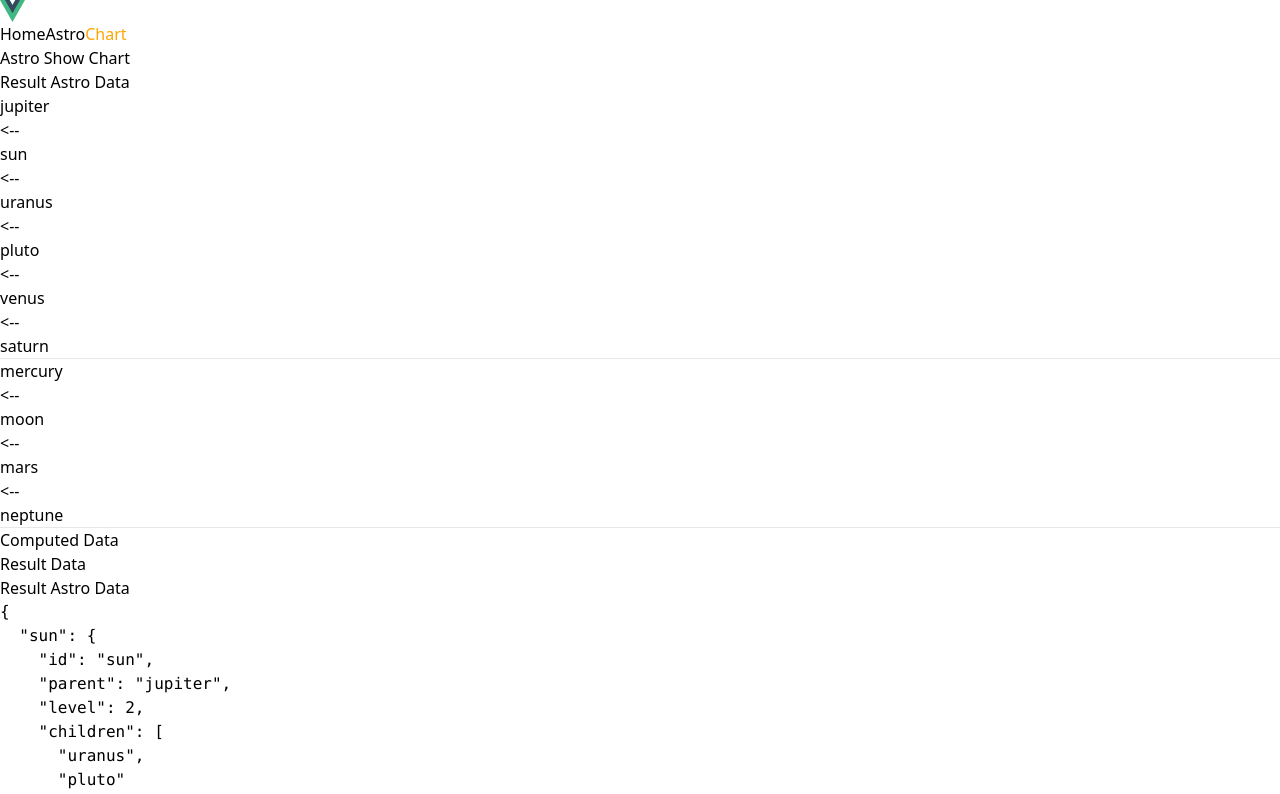
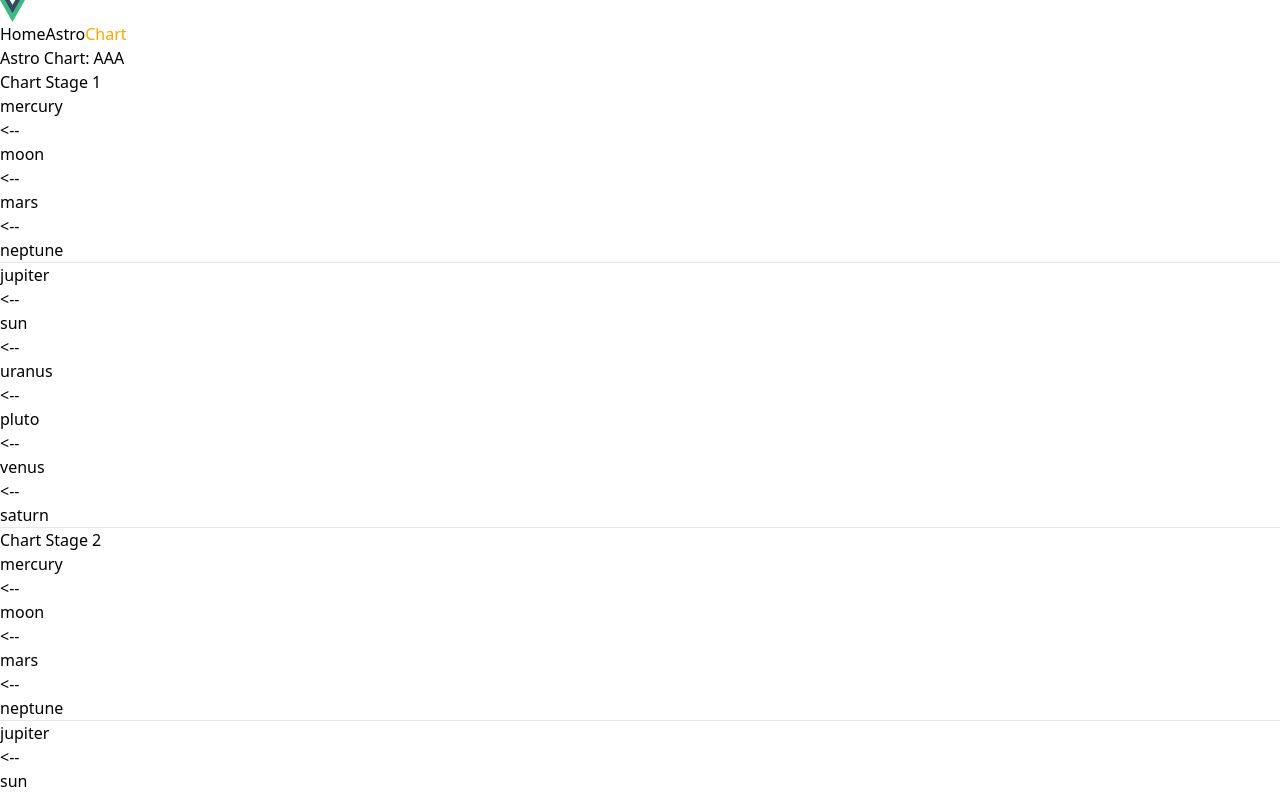
Before and after one commit to alexnas/vue-astro, a Vue app: page /chart in a window 1280 px wide. Shown: the top 794 px of the page. Built offline with nearby package versions, Linux system fonts and the light colour scheme.

Commit message:
Fully rewrite the whole astroData store logic (and views accordingly)

```diff
--- a/src/stores/astroData.ts
+++ b/src/stores/astroData.ts
@@ -1,171 +1,184 @@
-import { onMounted, computed, reactive, ref } from 'vue'
-import { defineStore, storeToRefs } from 'pinia'
-import type { IConverted2, IPersonSet } from './../types'
-import { useZodiacDataStore } from '@/stores/zodiacData'
+import { ref } from 'vue'
+import { defineStore } from 'pinia'
+import type { IConverted2, IPersonSet } from '../types'
+import { dummyZodiac } from '@/data/dummyZodiacData'
+import zodiacPlanets from '@/constants/zodiacPlanets'
+import { dummyData } from '@/data/basicData'
 
 export const useAstroDataStore = defineStore('astroData', () => {
-  const zodiacDataStore = useZodiacDataStore()
-  const { initAstroObjAll } = storeToRefs(zodiacDataStore)
-  let initObj = reactive<IPersonSet>({ ...initAstroObjAll.value[0] }) // Initial data to compute
+  const initObj = ref<IPersonSet>({}) // Initial data to compute - old fashion
+  const initAstroDummyObj = ref<IPersonSet>({}) // Initial data to compute - from dummy Astro
+  const initZodiacObj = ref<IPersonSet>({}) // Initial zodiac data to compute - from dummy Zodiac
+  const initAstroObjAll = ref<IPersonSet[]>([]) // Initial astro data from zodiac to compute - from dummy Zodiac
+  const baseLevel = ref<string[][]>([]) // Base lavel ids all around
+  const baseLevelFlat = ref<string[]>([]) // Base lavel ids all around - flat array
+  const allBranches = ref<string[][]>([]) // All branches
+  const tails = ref<string[]>([]) // tail items in all branches
+  const convertedRes = ref<IConverted2>({}) // Resulted object after all convertions
 
-  const baseLevel = reactive<string[][]>([]) // Base lavel ids all around
-  const baseLevelFlatMono = reactive<string[]>([]) // Base lavel ids in MONO groups
-  const baseLevelFlatPoly = ref<string[]>([]) // Base lavel ids in POLY groups
-  const idsAllArr = reactive<string[]>(Object.keys(initObj)) // All ids (keys) from initial object
-  const convertedRes = ref<IConverted2>({}) // Resulted object after all convertions
-  const additionalDataObj = ref<IConverted2>({}) // Data object for additional Ids (for vulcan and earth)
-  const currenLevel = ref<number>(1) // Current level number
-  const idsByLevel = reactive<string[][]>([]) // Ids, grouped by level
-
-  const convertedResultDataObj = computed((): IConverted2 => {
-    return getConvertedDataObj()
-  })
-
-  const getConvertedDataObj = (): IConverted2 => {
-    const obj = {} as IConverted2
-    Object.keys(initObj).forEach((planet) => {
-      const parent: string = initObj[planet]
-      obj[planet] = { id: planet, parent, level: -1, children: [] }
+  const getEmptyResObj = (initialObj: IPersonSet): IConverted2 => {
+    const resObj = {} as IConverted2
+    Object.keys(initialObj).forEach((planet) => {
+      const parent: string = initialObj[planet]
+      resObj[planet] = { id: planet, parent, level: -1, children: [] }
     })
-    return obj
+    Object.values(initialObj).forEach((planet) => {
+      if (planet === 'earth' || planet === 'vulcan') {
+        resObj[planet] = { id: planet, parent: planet, level: 1, children: [] }
+      }
+    })
+    return resObj
   }
 
-  const baseLevelFlatTotal = computed((): string[] => {
-    return [...baseLevelFlatMono, ...baseLevelFlatPoly.value]
-  })
+  type IInvertedObj = { [key: string]: string[] }
 
-  const allLevelsFlatTotal = computed((): string[] => {
-    let res: string[] = []
-    idsByLevel.forEach((item: string[]) => {
-      res = [...res, ...item]
+  const inverseInitObj = (initialObj: IPersonSet): IInvertedObj => {
+    const invertedObj = {} as IInvertedObj
+    Object.values(initialObj).forEach((currVal) => {
+      invertedObj[currVal] = []
+    })
+
+    Object.keys(initialObj).forEach((currKey) => {
+      const currVal: string = initialObj[currKey]
+      if (!baseLevelFlat.value.includes(currKey)) {
+        invertedObj[currVal].push(currKey)
+      }
+    })
+    return invertedObj
+  }
+
+  const getResIdsObj = (): IConverted2 => {
+    const EmptyResObj = getEmptyResObj({ ...initObj.value })
+    const invertedObj: IInvertedObj = inverseInitObj({ ...initObj.value })
+    const obj: IConverted2 = { ...EmptyResObj }
+
+    allBranches.value.forEach((branch) => {
+      for (let i = 0; i < branch.length; i++) {
+        const planet = branch[i]
+        const parent: string = initObj.value[planet] || planet
+        obj[planet]['parent'] = parent
+        obj[planet]['level'] = branch.length - i
+      }
+      Object.keys(invertedObj).forEach((currKey) => {
+        obj[currKey]['children'] = invertedObj[currKey]
+      })
+    })
+
+    convertedRes.value = obj
+    return convertedRes.value
+  }
+  const chooseInitialAstroData = () => {
+    initObj.value = { ...initAstroObjAll.value[0] }
+    // initObj.value = { ...initAstroObjAll.value[1] }
+    // initObj.value = { ...initAstroObjAll.value[2] }
+    // initObj.value = { ...initAstroDummyObj.value }
+  }
+
+  const getDummyAstroData = () => {
+    initAstroDummyObj.value = { ...dummyData }
+  }
+
+  const getZodiacData = () => {
+    initZodiacObj.value = { ...dummyZodiac }
+  }
+
+  const getAstroFromZodiac = () => {
+    getZodiacData()
+    getDummyAstroData()
+    const initAstroObjFirst: IPersonSet | null = {}
+    const initAstroObjSecond: IPersonSet | null = {}
+    const initAstroObjThird: IPersonSet | null = {}
+    Object.keys(initZodiacObj.value).forEach((id) => {
+      initAstroObjFirst[id] = zodiacPlanets[initZodiacObj.value[id]][0]
+      initAstroObjSecond[id] = zodiacPlanets[initZodiacObj.value[id]][1]
+      initAstroObjThird[id] = zodiacPlanets[initZodiacObj.value[id]][2]
+    })
+    initAstroObjAll.value = [initAstroObjFirst, initAstroObjSecond, initAstroObjThird]
+    return [initAstroObjFirst, initAstroObjSecond, initAstroObjThird]
+  }
+
+  const getAstroData = () => {
+    chooseInitialAstroData()
+
+    const ids = Object.keys({ ...initObj.value })
+    const parents = Object.values({ ...initObj.value })
+    tails.value = ids.filter((id) => !parents.includes(id))
+
+    let stack: string[] = []
+    const lines: string[][] = []
+    const branches: string[][] = []
+    const circles: string[][] = []
+
+    tails.value.forEach((tail) => {
+      let curTail: string = tail
+      stack.push(curTail)
+
+      do {
+        if (!stack.includes(curTail)) stack.push(curTail)
+        if (!stack.includes(initObj.value[curTail])) stack.push(initObj.value[curTail])
+        curTail = initObj.value[curTail]
+        let branch: string[] = []
+        let circle: string[] = []
+
+        if (curTail === 'earth' || curTail === 'vulcan') {
+          branch = stack
+          circle = [curTail]
+          branches.push(branch)
+          circles.push(circle)
+          break
+        }
+        if (stack.includes(initObj.value[curTail])) {
+          const { lineArr, circleArr } = separateLineAndCircle(stack, initObj.value[curTail])
+          branch = lineArr
+          circle = circleArr
+
+          branches.push(branch)
+        }
+        const isIncludedAlready = isItemExist(circles, circle[0])
+        if (circle.length > 0 && !isIncludedAlready) {
+          circles.push(circle)
+        }
+      } while (!stack.includes(initObj.value[curTail]))
+
+      lines.push(stack)
+      stack = []
+    })
+    baseLevel.value = circles
+    baseLevelFlat.value = circles.flat()
+    allBranches.value = branches
+    return 'inside'
+  }
+
+  const isItemExist = (circles: string[][], item: string) => {
+    let res = false
+    circles.forEach((circleItem) => {
+      if (circleItem.includes(item)) {
+        res = true
+      }
     })
     return res
-  })
-
-  const idsCurrentRest = computed(() => {
-    let difference: string[] = []
-    difference = idsAllArr.filter((item) => !allLevelsFlatTotal.value.includes(item))
-    return difference
-  })
-
-  const getCurrentLevelIds = (grade: number = 0) => {
-    getBaseLevel(grade)
-
-    while (idsCurrentRest.value.length > 0 && currenLevel.value < 12) {
-      currenLevel.value += 1
-
-      const levelFlatIds: string[] = []
-      idsAllArr.forEach((id) => {
-        if (
-          allLevelsFlatTotal.value.includes(initObj[id]) &&
-          !allLevelsFlatTotal.value.includes(id)
-        ) {
-          levelFlatIds.push(id)
-          convertedRes.value[id]['level'] = currenLevel.value
-          if (convertedRes.value[initObj[id]]) {
-            convertedRes.value[initObj[id]]['children'].push(id)
-          }
-        }
-      })
-
-      idsByLevel.push(levelFlatIds)
-    }
   }
 
-  const getBaseLevel = (grade: number = 0) => {
-    initObj = { ...initAstroObjAll.value[grade] }
-    const checkedIdsSafe = [] // Ids already checked in the cycles
+  const separateLineAndCircle = (arr: string[], item: string) => {
+    const idx: number = arr.findIndex((i) => i === item)
+    const lineArr = arr.slice(0, idx + 1)
+    const circleArr = arr.slice(idx, arr.length)
 
-    // Get Earth and Vulcan
-    idsAllArr.forEach((id) => {
-      if (initObj[id] === 'earth' || initObj[id] === 'vulcan') {
-        baseLevelFlatMono.push(initObj[id])
-        checkedIdsSafe.push(initObj[id])
-        baseLevel.push([initObj[id]])
-        convertedResultDataObj.value[id]['level'] = 1
-
-        additionalDataObj.value[initObj[id]] = {
-          id: initObj[id],
-          parent: initObj[id],
-          level: 1,
-          children: []
-        }
-      }
-    })
-
-    // Get Mono planets in the base lavel
-    idsAllArr.forEach((id) => {
-      if (initObj[id] === id) {
-        baseLevelFlatMono.push(initObj[id])
-        checkedIdsSafe.push(initObj[id])
-        baseLevel.push([initObj[id]])
-        convertedResultDataObj.value[id]['level'] = 1
-      }
-    })
-
-    // Get Poly planets in the base lavel
-    idsAllArr.forEach((id) => {
-      if (baseLevelFlatMono.includes(id) || baseLevelFlatPoly.value.includes(id)) {
-        return
-      }
-
-      // Find Cycles
-      const cycleFoundArr = []
-      let currCycleId = id
-
-      let startFoundCycle = id
-      let tempCounter = 0
-      while (tempCounter <= 10) {
-        tempCounter++
-        cycleFoundArr.push(currCycleId)
-        if (
-          !initObj[currCycleId] ||
-          baseLevelFlatMono.includes(initObj[currCycleId]) ||
-          baseLevelFlatPoly.value.includes(initObj[currCycleId])
-        ) {
-          break
-        }
-
-        if (cycleFoundArr.includes(initObj[currCycleId])) {
-          startFoundCycle = initObj[currCycleId]
-          const cycleFoundResult = cycleFoundArr.splice(cycleFoundArr.indexOf(startFoundCycle))
-
-          baseLevel.push(cycleFoundResult)
-          baseLevelFlatPoly.value = [...baseLevelFlatPoly.value, ...cycleFoundResult]
-          break
-        }
-
-        currCycleId = initObj[currCycleId]
-      }
-    })
-
-    baseLevelFlatPoly.value.forEach((id) => {
-      convertedResultDataObj.value[id]['level'] = 1
-    })
-
-    convertedRes.value = { ...convertedResultDataObj.value, ...additionalDataObj.value }
-    idsByLevel.push(baseLevelFlatTotal.value)
-
-    return { baseLevel, baseLevelFlatMono, baseLevelFlatPoly, idsAllArr }
+    return { lineArr, circleArr }
   }
-
-  onMounted(() => {
-    getCurrentLevelIds()
-  })
 
   return {
     initObj,
+    initAstroDummyObj,
+    initAstroObjAll,
+    initZodiacObj,
     baseLevel,
-    baseLevelFlatMono,
-    baseLevelFlatPoly,
-    baseLevelFlatTotal,
-    idsAllArr,
+    allBranches,
     convertedRes,
-    idsCurrentRest,
-    currenLevel,
-    idsByLevel,
-    allLevelsFlatTotal,
-    getBaseLevel,
-    getCurrentLevelIds
+    tails,
+    getDummyAstroData,
+    getAstroData,
+    getAstroFromZodiac,
+    getResIdsObj
   }
 })
--- a/src/stores/zodiacData.ts
+++ /dev/null
@@ -1,33 +0,0 @@
-import { computed, onMounted, reactive } from 'vue'
-import { defineStore } from 'pinia'
-import type { IPersonSet } from './../types'
-import { dummyZodiac } from '@/data/dummyZodiacData'
-import zodiacPlanets from '@/constants/zodiacPlanets'
-
-export const useZodiacDataStore = defineStore('zodiacData', () => {
-  const initZodiacObj = reactive<IPersonSet>({ ...dummyZodiac }) // Initial zodiac data to compute
-  const initAstroObjFirst = reactive<IPersonSet>({ ...dummyZodiac })
-  const initAstroObjSecond = reactive<IPersonSet>({ ...dummyZodiac })
-  const initAstroObjThird = reactive<IPersonSet>({ ...dummyZodiac })
-
-  const initAstroObjAll = computed<IPersonSet[]>(() => {
-    return [initAstroObjFirst, initAstroObjSecond, initAstroObjThird]
-  })
-
-  const getAstroFromZodiac = () => {
-    Object.keys(initZodiacObj).forEach((id) => {
-      initAstroObjFirst[id] = zodiacPlanets[initZodiacObj[id]][0]
-      initAstroObjSecond[id] = zodiacPlanets[initZodiacObj[id]][1]
-      initAstroObjThird[id] = zodiacPlanets[initZodiacObj[id]][2]
-    })
-  }
-
-  onMounted(() => {
-    getAstroFromZodiac()
-  })
-
-  return {
-    initZodiacObj,
-    initAstroObjAll
-  }
-})
--- a/src/views/AstroView.vue
+++ b/src/views/AstroView.vue
@@ -1,15 +1,26 @@
 <script setup lang="ts">
+import { onMounted } from 'vue'
 import { storeToRefs } from 'pinia'
 import DataCard from '@/components/DataCard.vue'
 import { useAstroDataStore } from '@/stores/astroData'
-import { useZodiacDataStore } from '@/stores/zodiacData'
 
 const astroDataStore = useAstroDataStore()
-const { initObj, baseLevel, convertedRes, baseLevelFlatTotal, idsByLevel, allLevelsFlatTotal } =
-  storeToRefs(astroDataStore)
+const {
+  initObj,
+  convertedRes,
+  baseLevel,
+  allBranches,
+  initAstroDummyObj,
+  initZodiacObj,
+  initAstroObjAll
+} = storeToRefs(astroDataStore)
 
-const zodiacDataStore = useZodiacDataStore()
-const { initZodiacObj, initAstroObjAll } = storeToRefs(zodiacDataStore)
+onMounted(() => {
+  astroDataStore.getDummyAstroData()
+  astroDataStore.getAstroFromZodiac()
+  astroDataStore.getAstroData()
+  astroDataStore.getResIdsObj()
+})
 </script>
 
 <template>
@@ -19,25 +30,19 @@ const { initZodiacObj, initAstroObjAll } = storeToRefs(zodiacDataStore)
       <div>
         <h2 class="text-2xl font-medium text-teal-400 text-center">Initial Data</h2>
         <div class="flex-col space-y-4">
-          <DataCard title="Initial Astro Data" :data="initObj" />
-          <hr class="w-full h-1 py-3 bg-teal-200 border-0 rounded dark:bg-gray-700" />
-          <DataCard title="Initial Zodiac Data" :data="initZodiacObj" />
-          <DataCard title="initAstroObjAllGrades[0]" :data="initAstroObjAll[0]" />
-          <DataCard title="initAstroObjAllGrades[1]" :data="initAstroObjAll[1]" />
-          <DataCard title="initAstroObjAllGrades[2]" :data="initAstroObjAll[2]" />
+          <DataCard title="Initial Astro (choosen)" :data="initObj" />
+          <DataCard title="Initial Astro (dummy)" :data="initAstroDummyObj" />
+          <DataCard title="Initial Zodiac All (initAstroObjAll)" :data="initAstroObjAll" />
+          <DataCard title="Initial Zodiac (initZodiacObj) " :data="initZodiacObj" />
         </div>
       </div>
       <div>
         <h2 class="text-2xl font-medium text-teal-400 text-center">Result Data</h2>
+        <DataCard title="Result Astro Data (convertedRes)" :data="convertedRes" />
         <div class="flex-col space-y-4">
+          <hr class="w-full h-1 py-3 bg-teal-200 border-0 rounded dark:bg-gray-700" />
           <DataCard title="BASE Level" :data="baseLevel" />
-          <DataCard title="BASE Level Flat TOTAL" :data="baseLevelFlatTotal" />
-          <DataCard title="All Parent IDs by Level" :data="idsByLevel" />
-          <DataCard title="Parent IDs Flat TOTAL" :data="allLevelsFlatTotal" />
-
-          <hr class="w-full h-1 py-3 bg-teal-200 border-0 rounded dark:bg-gray-700" />
-
-          <DataCard title="Result Astro Data (convertedRes)" :data="convertedRes" />
+          <DataCard title="All Branches" :data="allBranches" />
         </div>
       </div>
     </div>
--- a/src/views/ChartView.vue
+++ b/src/views/ChartView.vue
@@ -1,39 +1,27 @@
 <script setup lang="ts">
+import { onMounted } from 'vue'
 import { storeToRefs } from 'pinia'
-import DataCard from '@/components/DataCard.vue'
 import ChartCard from '@/components/ChartCard.vue'
 import { useAstroDataStore } from '@/stores/astroData'
 
 const astroDataStore = useAstroDataStore()
-const { initObj, convertedRes, idsByLevel, allLevelsFlatTotal, baseLevel } =
-  storeToRefs(astroDataStore)
+const { convertedRes, baseLevel } = storeToRefs(astroDataStore)
+
+onMounted(() => {
+  astroDataStore.getDummyAstroData()
+  astroDataStore.getAstroFromZodiac()
+  astroDataStore.getAstroData()
+  astroDataStore.getResIdsObj()
+})
 </script>
 
 <template>
   <main class="mx-auto max-w-screen-xl">
-    <h1 class="text-3xl font-bold underline text-teal-400 text-center my-4">Astro Show Chart</h1>
+    <h1 class="text-3xl font-bold underline text-teal-400 text-center my-4">Astro Chart: AAA</h1>
     <div class="px-4">
-      <ChartCard title="Result Astro Data" :data="convertedRes" :show="baseLevel" />
-    </div>
-
-    <h1 class="text-3xl font-bold underline text-teal-400 text-center my-4">Computed Data</h1>
-    <div class="grid grid-cols-2 gap-4 px-4">
-      <div>
-        <h2 class="text-2xl font-medium text-teal-400 text-center">Result Data</h2>
-        <div class="flex-col space-y-4">
-          <DataCard title="Result Astro Data" :data="convertedRes" />
-
-          <hr class="w-full h-1 py-3 bg-teal-200 border-0 rounded dark:bg-gray-700" />
-        </div>
-      </div>
-      <div>
-        <h2 class="text-2xl font-medium text-teal-400 text-center">Initial Data</h2>
-        <div class="flex-col space-y-4">
-          <DataCard title="All Parent IDs by Level" :data="idsByLevel" />
-          <DataCard title="Parent IDs Flat TOTAL" :data="allLevelsFlatTotal" />
-          <DataCard title="Initial Astro Data" :data="initObj" />
-        </div>
-      </div>
+      <ChartCard title="Chart Stage 1" :data="convertedRes" :show="baseLevel" />
+      <ChartCard title="Chart Stage 2" :data="convertedRes" :show="baseLevel" />
+      <ChartCard title="Chart Stage 3" :data="convertedRes" :show="baseLevel" />
     </div>
   </main>
 </template>
```
Also changed, not shown: src/stores/counter.ts (deleted, +0 -12 lines).
